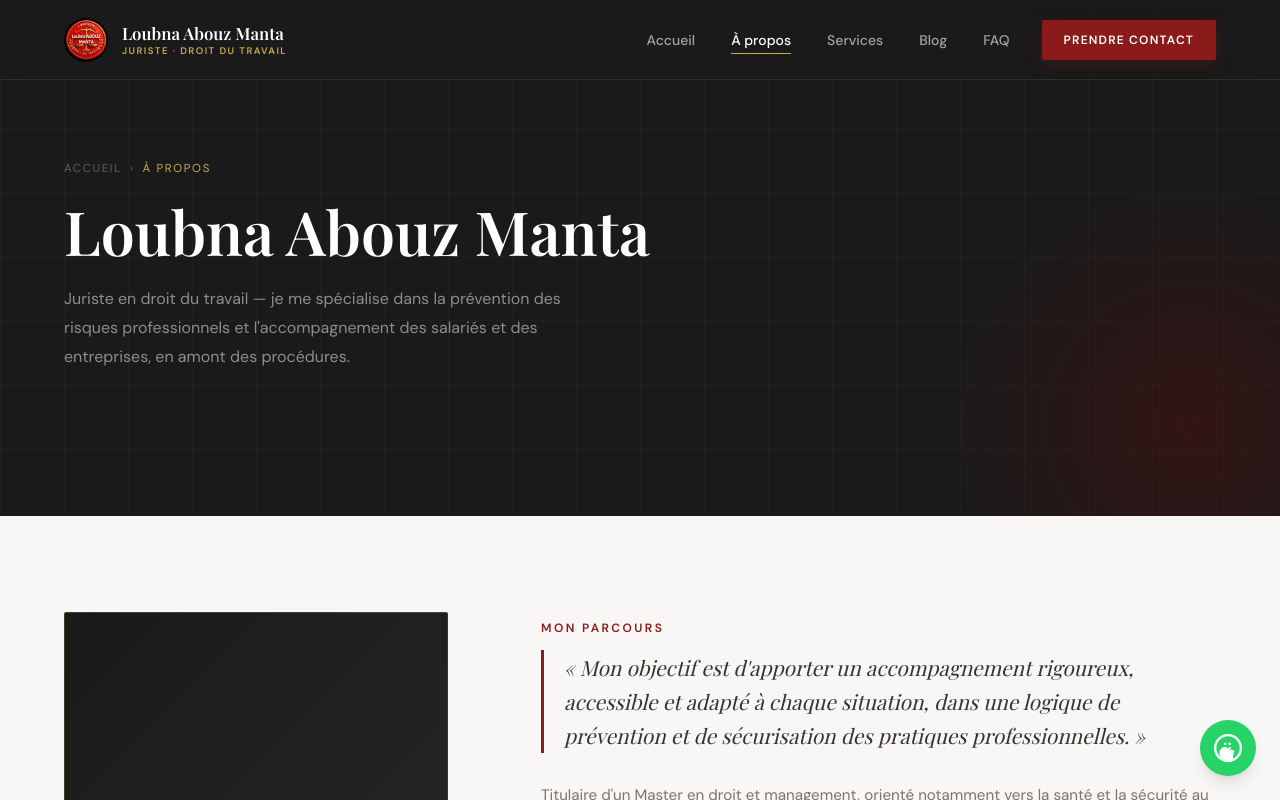
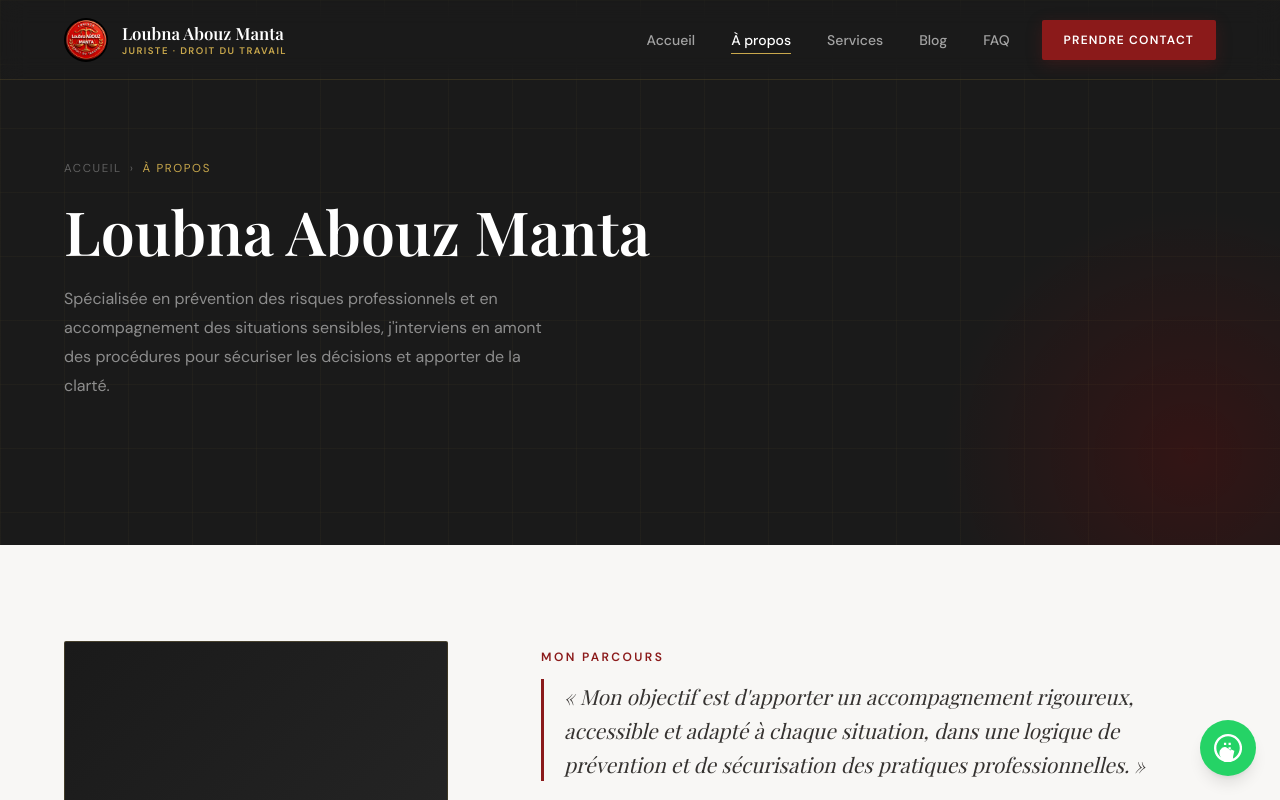
Before and after one commit to Shahil-AppDev/Loubna, a Next.js app: page /a-propos in a window 1280 px wide. Shown: the top 800 px of the page. Built offline with nearby package versions, Linux system fonts and the light colour scheme.

Commit message:
feat(a-propos): mise à jour hero selon PDF - nouveau sous-titre sur prévention et situations sensibles

```diff
--- a/src/app/a-propos/page.tsx
+++ b/src/app/a-propos/page.tsx
@@ -1,6 +1,6 @@
+import { SITE_CONFIG } from "@/lib/constants";
 import type { Metadata } from "next";
 import Link from "next/link";
-import { SITE_CONFIG } from "@/lib/constants";
 
 export const metadata: Metadata = {
   title: "À propos — Loubna Abouz Manta, Juriste en Droit du Travail",
@@ -84,9 +84,8 @@ export default function AProposPage() {
             Loubna Abouz Manta
           </h1>
           <p className="text-white/50 text-[1rem] max-w-[500px] mt-5 leading-[1.8]">
-            Juriste en droit du travail — je me spécialise dans la prévention des risques
-            professionnels et l&apos;accompagnement des salariés et des entreprises,
-            en amont des procédures.
+            Spécialisée en prévention des risques professionnels et en accompagnement des situations sensibles,
+            j&apos;interviens en amont des procédures pour sécuriser les décisions et apporter de la clarté.
           </p>
         </div>
       </section>
```
